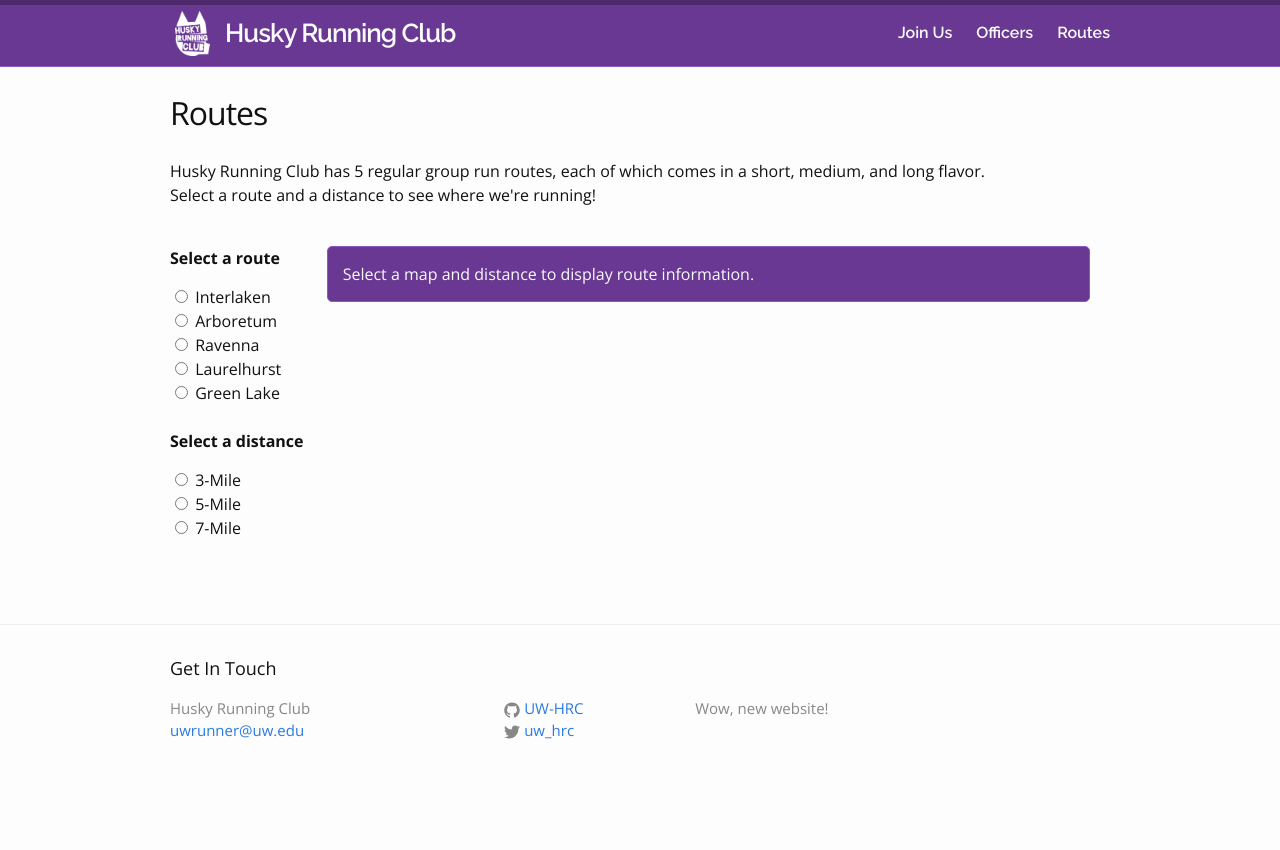
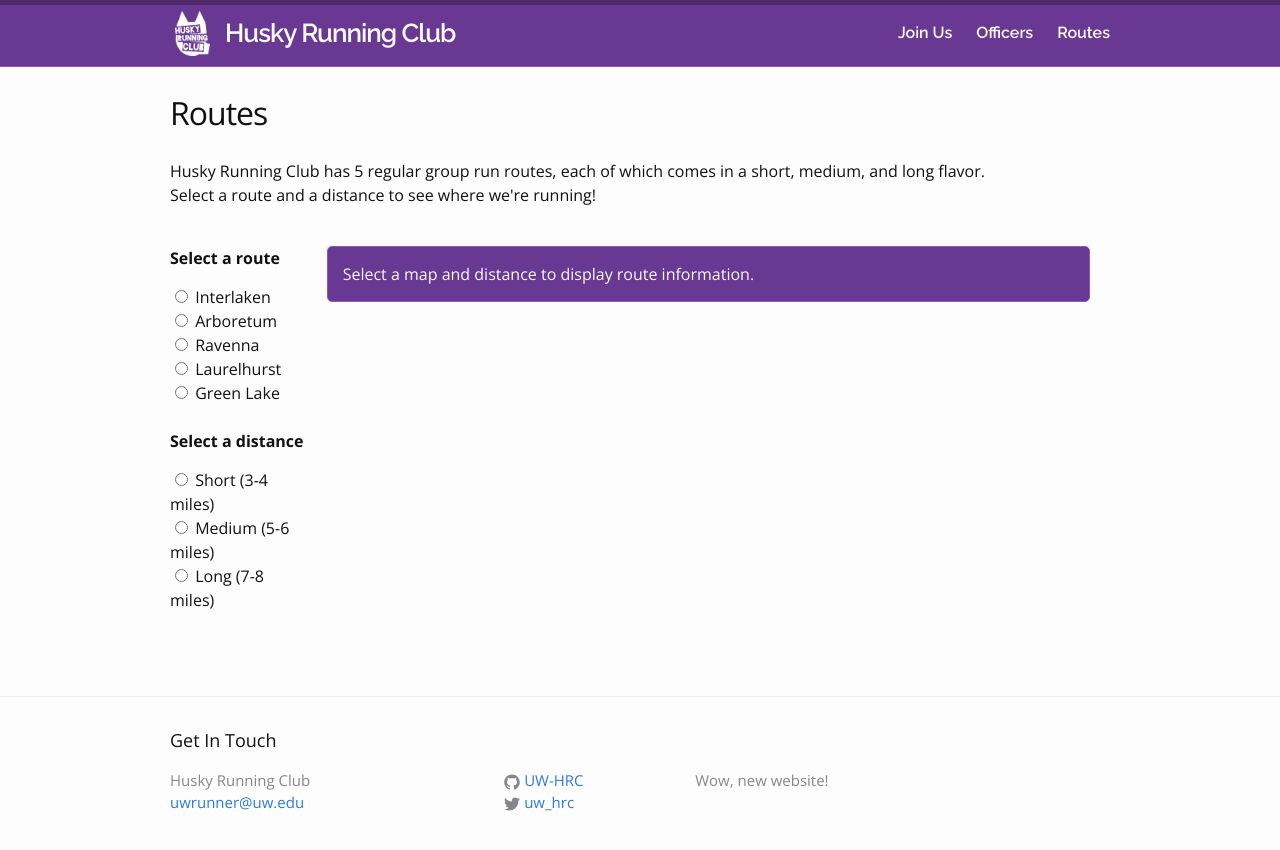
Before and after one commit to UW-HRC/uw-hrc.github.io, a Jekyll site: the page built from routes/index.html, in a window 1280 px wide. Shown: the top 850 px of the page. Built offline with Jekyll 4.4.1, drawn with Linux system fonts in a browser that asks for light colours.

Commit message:
change 3, 5, 7 to short, medium, long

```diff
--- a/routes/index.html
+++ b/routes/index.html
@@ -58,19 +58,19 @@ title: "Routes"
           <div>
             <label>
               <input id="3-mile" type="radio" name="distance" value="3" />
-              3-Mile
+                Short (3-4 miles)
             </label>
           </div>
           <div>
             <label>
               <input id="5-mile" type="radio" name="distance" value="5" />
-              5-Mile
+                Medium (5-6 miles)
             </label>
           </div>
           <div>
             <label>
               <input id="7-mile" type="radio" name="distance" value="7" />
-              7-Mile
+                Long (7-8 miles)
             </label>
           </div>
         </div>
```
